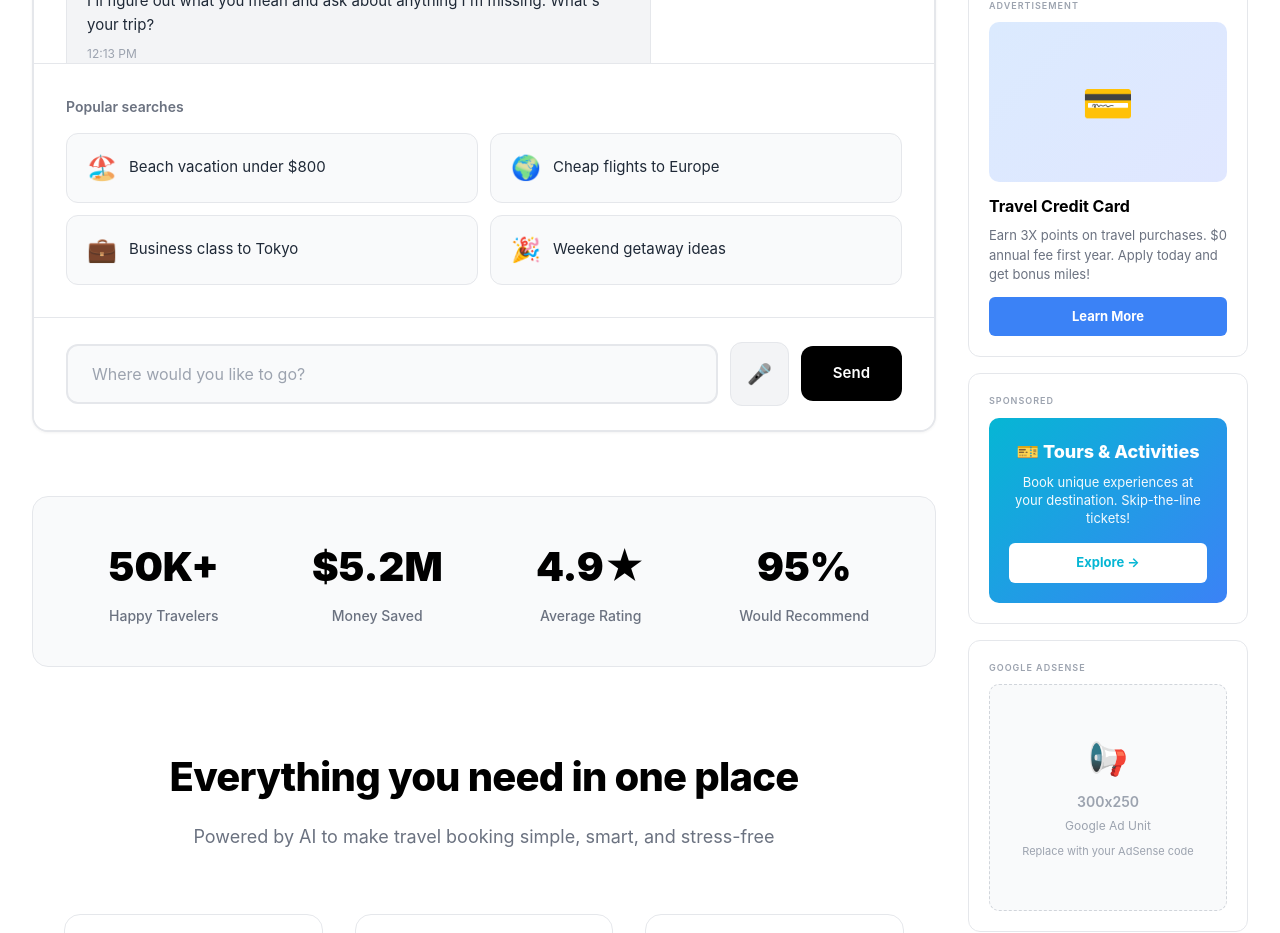
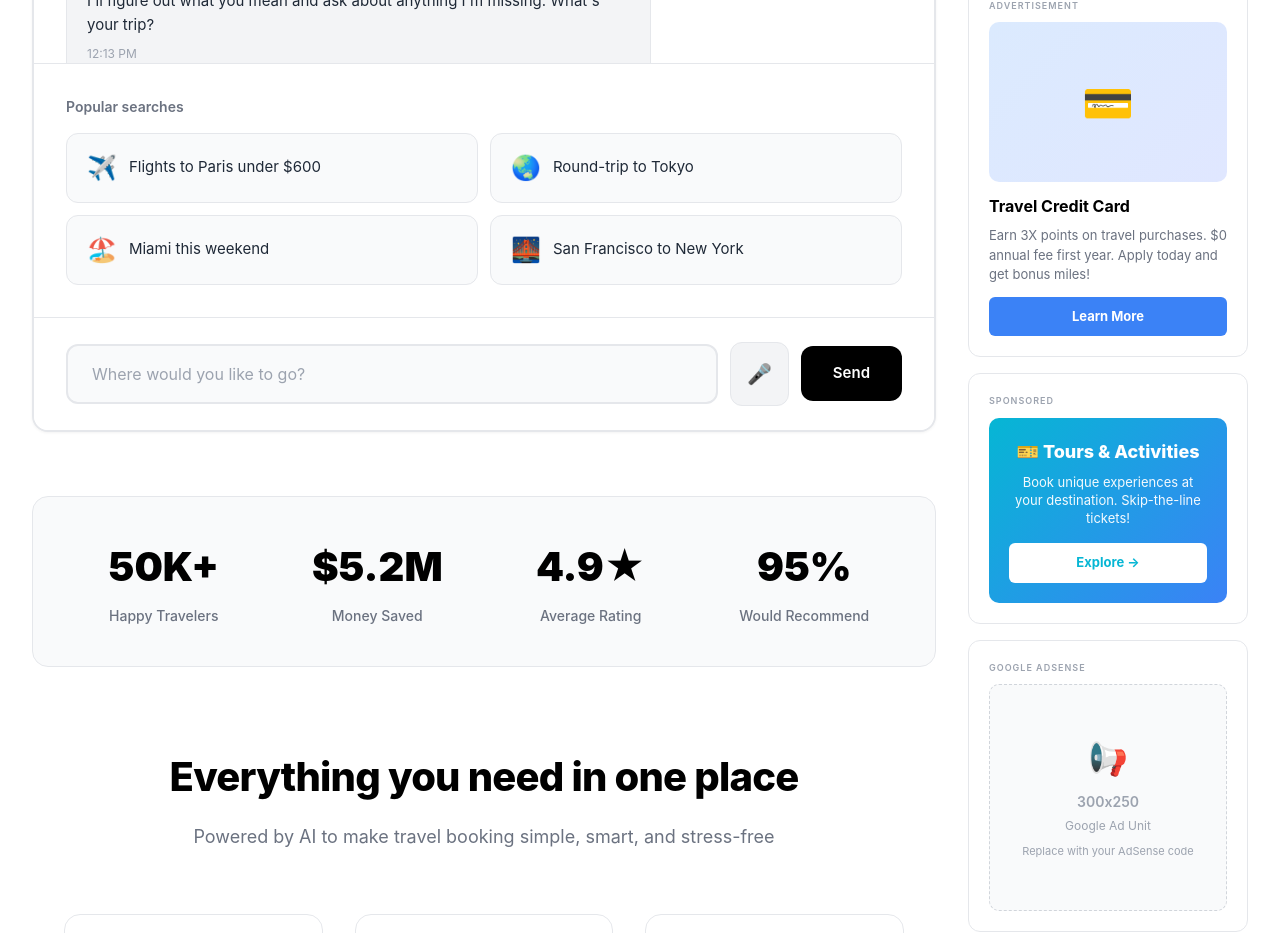
Before and after one commit to annantsrivastava/flightsearch-app, a React (Vite) app: page / in a window 1280 px wide. Shown: the part 1040-1973 px from the top of the page. Built offline with nearby package versions, Linux system fonts and the light colour scheme.

Commit message:
Update App.jsx

```diff
--- a/src/App.jsx
+++ b/src/App.jsx
@@ -2,6 +2,7 @@ import React, { useState, useEffect } from 'react';
 import { supabase } from './supabaseClient';
 import MyAccount from './components/MyAccount';
 import AdsSidebar from './components/AdsSidebar';
+import QuickActionsPanel from './components/QuickActionsPanel';
 import './App.css';
 
 function App() {
@@ -721,6 +722,27 @@ Remember our previous conversation and build on it.`
     return flights;
   };
 
+  // Handle real-time modifications from Quick Actions Panel
+  const handleModifySearch = (updatedFlightInfo) => {
+    setFlightInfo(updatedFlightInfo);
+    setLoading(true);
+
+    // Add a message to chat about the modification
+    const modificationMessage = {
+      id: Date.now(),
+      type: 'ai',
+      text: `Updating your search... ${updatedFlightInfo.passengers} passenger${updatedFlightInfo.passengers > 1 ? 's' : ''}, ${updatedFlightInfo.tripType === 'oneway' ? 'one-way' : 'round-trip'}`,
+      timestamp: new Date().toLocaleTimeString('en-US', { hour: '2-digit', minute: '2-digit' })
+    };
+
+    setChatMessages(prev => [...prev, modificationMessage]);
+
+    // Re-run search with updated info
+    setTimeout(() => {
+      simulateSearch();
+    }, 500);
+  };
+
   return (
     <div className="app">
       {/* Header */}
@@ -807,27 +829,30 @@ Remember our previous conversation and build on it.`
                   )}
                 </div>
 
+                {/* Popular Searches - Only show when no results */}
+                {flights.length === 0 && (
                   <div className="chat-suggestions">
                     <div className="suggestions-label">Popular searches</div>
                     <div className="suggestion-chips">
-                    <div className="chip" onClick={() => handleSuggestionClick('Beach vacation under $800')}>
+                      <div className="chip" onClick={() => handleSuggestionClick('Flights to Paris under $600')}>
+                        <span className="chip-icon">✈️</span>
+                        <span>Flights to Paris under $600</span>
+                      </div>
+                      <div className="chip" onClick={() => handleSuggestionClick('Round-trip to Tokyo')}>
+                        <span className="chip-icon">🌏</span>
+                        <span>Round-trip to Tokyo</span>
+                      </div>
+                      <div className="chip" onClick={() => handleSuggestionClick('Miami this weekend')}>
                         <span className="chip-icon">🏖️</span>
-                      <span>Beach vacation under $800</span>
+                        <span>Miami this weekend</span>
                       </div>
-                    <div className="chip" onClick={() => handleSuggestionClick('Cheap flights to Europe')}>
-                      <span className="chip-icon">🌍</span>
-                      <span>Cheap flights to Europe</span>
-                    </div>
-                    <div className="chip" onClick={() => handleSuggestionClick('Business class to Tokyo')}>
-                      <span className="chip-icon">💼</span>
-                      <span>Business class to Tokyo</span>
-                    </div>
-                    <div className="chip" onClick={() => handleSuggestionClick('Weekend getaway ideas')}>
-                      <span className="chip-icon">🎉</span>
-                      <span>Weekend getaway ideas</span>
+                      <div className="chip" onClick={() => handleSuggestionClick('San Francisco to New York')}>
+                        <span className="chip-icon">🌉</span>
+                        <span>San Francisco to New York</span>
                       </div>
                     </div>
                   </div>
+                )}
 
                 <div className="chat-input-area">
                   <div className="input-wrapper">
@@ -1137,6 +1162,13 @@ Remember our previous conversation and build on it.`
               </div>
 
               <div className="results-content">
+                {/* Quick Actions Panel - Shows Cheapest/Fastest/Best Value + Modify Controls */}
+                <QuickActionsPanel
+                  flightInfo={flightInfo}
+                  flights={flights}
+                  onModify={handleModifySearch}
+                />
+
                 <div className="results-header">
                   <h3>{flights.length} Flights Found</h3>
                   <div className="sort-options">
```
Lines whose indentation alone changed are shown as unchanged.
